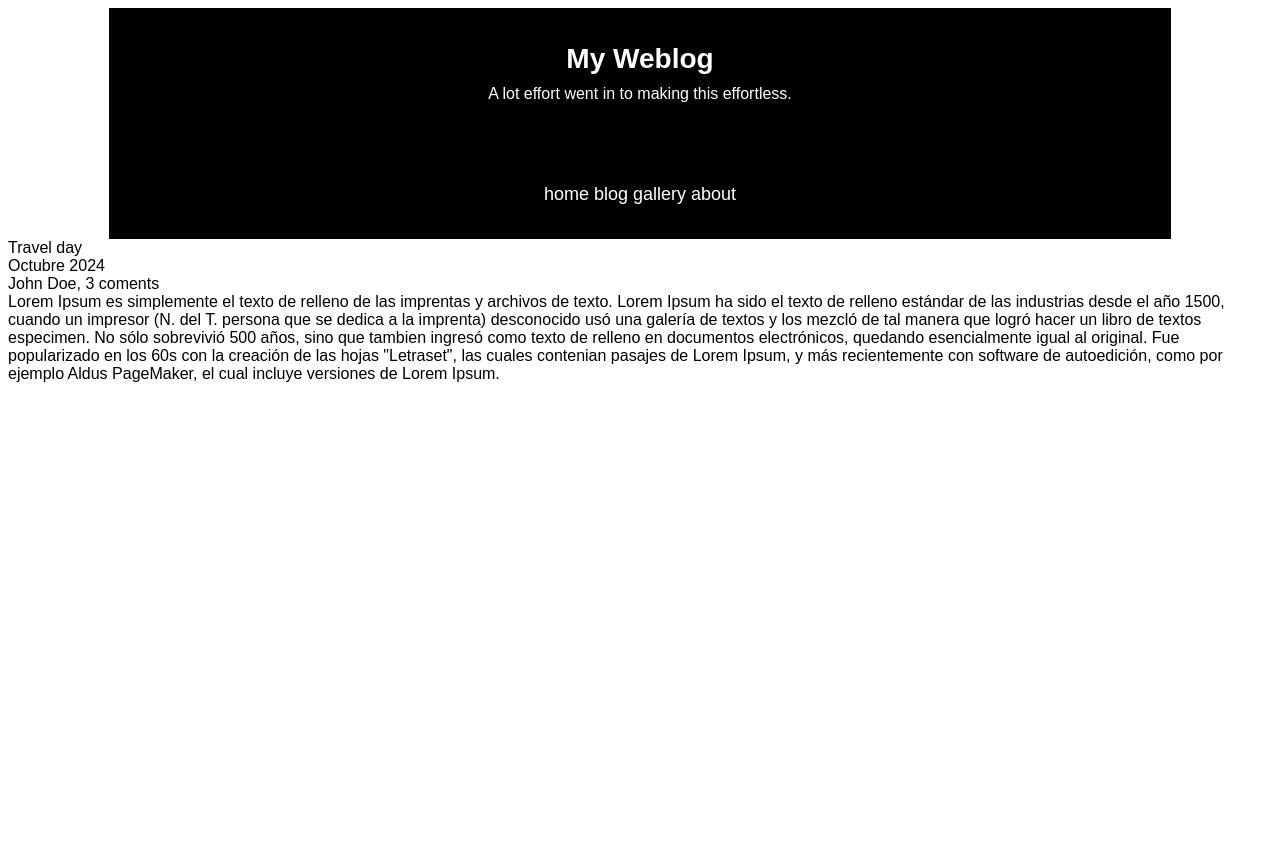
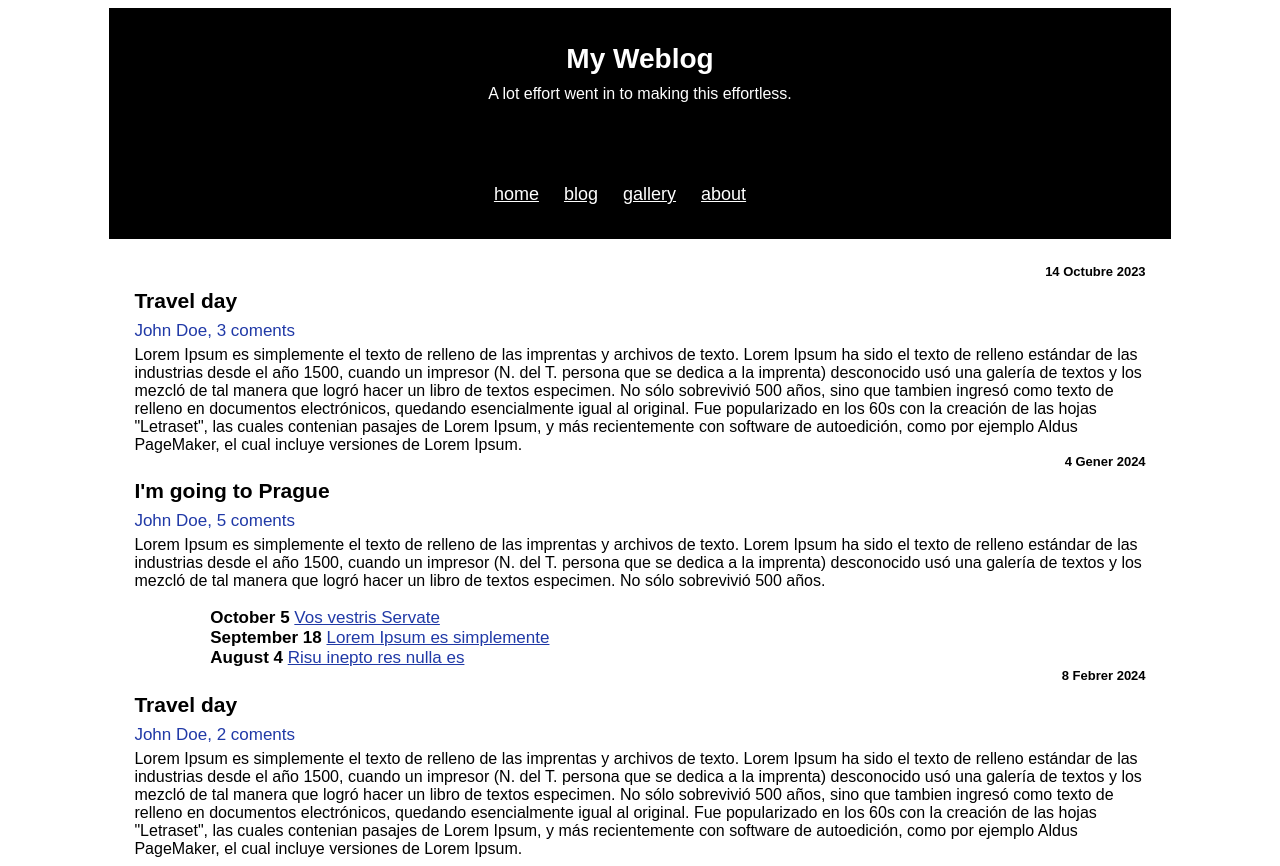
Before and after one commit to elsajmunt/EXERCICIS, a PHP site: page /MyWeblog.htm in a window 1280 px wide. Before the commit the page ends 382 px from the top, so only its background shows below. Run offline with PHP 8.4, Linux system fonts and the light colour scheme.

Commit message:
Canvis Navegacio i Progama

```diff
--- a/CSS/Exercici_extra_CSS_Weblog/MyWeblog.htm
+++ b/CSS/Exercici_extra_CSS_Weblog/MyWeblog.htm
@@ -14,17 +14,46 @@
             <div id="barra-superior-navegacio">
                <div id="logo">My Weblog</div>
                <div>A lot effort went in to making this effortless.</div>
-               <div id="navegacio">home blog gallery about</div>
+        <!-- <div id="navegacio">home blog gallery about</div> -->
+               <div id="navegacio"> <!-- PROVES ENLLAÇOS NAVEGACIÓ ------->
+                    <a id="navegacio" href="#home">home</a>
+                    <a id="navegacio" href="#blog">blog</a>
+                    <a id="navegacio" href="#gallery">gallery</a>
+                    <a id="navegacio" href="#about">about</a>
+                </div>
+
             </div>
 
             <div id="contingut"><!-- Contingut Text, Fotos... -->
+                <div class="data">14 Octubre 2023</div> <!-- Article -------------->
                 <div class="titols">Travel day</div>
-                <div class="data">Octubre 2024</div>
                 <div class="autor">John Doe, 3 coments</div>
                 <div class="textbase">
                     Lorem Ipsum es simplemente el texto de relleno de las imprentas y archivos de texto.
-Lorem Ipsum ha sido el texto de relleno estándar de las industrias desde el año 1500, cuando un impresor (N. del T. persona que se dedica a la imprenta) desconocido usó una galería de textos y los mezcló de tal manera que logró hacer un libro de textos especimen. No sólo sobrevivió 500 años, sino que tambien ingresó como texto de relleno en documentos electrónicos, quedando esencialmente igual al original. Fue popularizado en los 60s con la creación de las hojas "Letraset", las cuales contenian pasajes de Lorem Ipsum, y más recientemente con software de autoedición, como por ejemplo Aldus PageMaker, el cual incluye versiones de Lorem Ipsum.
+                    Lorem Ipsum ha sido el texto de relleno estándar de las industrias desde el año 1500, cuando un impresor (N. del T. persona que se dedica a la imprenta) desconocido usó una galería de textos y los mezcló de tal manera que logró hacer un libro de textos especimen. No sólo sobrevivió 500 años, sino que tambien ingresó como texto de relleno en documentos electrónicos, quedando esencialmente igual al original. Fue popularizado en los 60s con la creación de las hojas "Letraset", las cuales contenian pasajes de Lorem Ipsum, y más recientemente con software de autoedición, como por ejemplo Aldus PageMaker, el cual incluye versiones de Lorem Ipsum.
                 </div>
+
+                <div class="data">4 Gener 2024</div> <!-- Article -------------->
+                <div class="titols">I'm going to Prague</div>
+                <div class="autor">John Doe, 5 coments</div>
+                <div class="textbase">
+                    Lorem Ipsum es simplemente el texto de relleno de las imprentas y archivos de texto.
+                    Lorem Ipsum ha sido el texto de relleno estándar de las industrias desde el año 1500, cuando un impresor (N. del T. persona que se dedica a la imprenta) desconocido usó una galería de textos y los mezcló de tal manera que logró hacer un libro de textos especimen. No sólo sobrevivió 500 años.
+                        <div class="programa"> <!-- Dates Programa d'un Article --->
+                            <span class="dates-programa"> October 5 <a class="link-programa" href="#">Vos vestris Servate</a></span>
+                            <span class="dates-programa"> September 18 <a class="link-programa" href="#">Lorem Ipsum es simplemente</a></span>
+                            <span class="dates-programa"> August 4 <a class="link-programa" href="#">Risu inepto res nulla es</a> </span>
+                        </div>
+                </div>
+
+                <div class="data">8 Febrer 2024</div> <!-- Article -------------->
+                <div class="titols">Travel day</div>
+                <div class="autor">John Doe, 2 coments</div>
+                <div class="textbase">
+                    Lorem Ipsum es simplemente el texto de relleno de las imprentas y archivos de texto.
+                    Lorem Ipsum ha sido el texto de relleno estándar de las industrias desde el año 1500, cuando un impresor (N. del T. persona que se dedica a la imprenta) desconocido usó una galería de textos y los mezcló de tal manera que logró hacer un libro de textos especimen. No sólo sobrevivió 500 años, sino que tambien ingresó como texto de relleno en documentos electrónicos, quedando esencialmente igual al original. Fue popularizado en los 60s con la creación de las hojas "Letraset", las cuales contenian pasajes de Lorem Ipsum, y más recientemente con software de autoedición, como por ejemplo Aldus PageMaker, el cual incluye versiones de Lorem Ipsum.
+                </div>
+
             </div>
         </div>
     </body>
--- a/CSS/Exercici_extra_CSS_Weblog/styles.css
+++ b/CSS/Exercici_extra_CSS_Weblog/styles.css
@@ -21,14 +21,52 @@ body {font-family:Arial, Helvetica, sans-serif}
     font-weight:lighter;
     font-size: 18px;
     padding-top:8%;
+    color:white;
+    margin-right: 20px;
     }
 
-  /* Copia:
-#barra-superior-navegacio {
-    background-color: black;
-    color:white;
-    width: 90%;
-    max-width: 900px;
-    margin: 0 auto;
+  #contingut {
+    width: 80%;
+    margin: 0 auto; /* Centra sempre el bloc */
+    padding-top: 25px;
+    /* background-color: rgb(232, 247, 202); PER PROVAR Colocació de capsa...*/
   }
-  */
+
+  .titols {
+    font-weight:bold;
+    font-size: 21px;
+    margin-top: 10px;
+    margin-bottom: 8px;
+  }
+
+  .data {
+    text-align: right;
+    font-size: 13px;
+    font-weight:bold;
+  }
+
+  .autor {
+    font-size: 17px;
+    color:rgb(32, 57, 167);
+    margin-bottom: 5px;
+  }
+
+  .programa {
+    margin-top: 5px; /* No Funciona!? */
+    margin: 0 auto; /* Centra sempre el bloc */
+    width: 85%;
+    white-space: pre-line; /* o pre-wrap *//* Fa que saltin les línies de text. */
+  }
+
+  .dates-programa {
+    font-weight:bold;
+    font-size: 17px;
+ /* white-space: pre-line;  o pre-wrap *//* PROVA que saltin les línies de text... */
+  }
+
+  .link-programa {
+    font-weight:lighter;
+    color:rgb(32, 57, 167);
+    margin-bottom: 5px;
+   /* white-space: pre-line; */ /* o pre-wrap */
+  }
--- a/CSS/ex_6/ejercico6.html
+++ b/CSS/ex_6/ejercico6.html
@@ -5,7 +5,7 @@
 <head>
 	<meta charset=UTF8>
     <meta http-equiv="Content-Type" content="text/html; charset=iso-8859-1" />
-   	<link rel="stylesheet" type="text/css" href="ejercicio6.css" title="style" />
+	<link rel="stylesheet" href="styles.css">
 	<title>Exercici 6 - CSS</title>
 </head>
 
```
